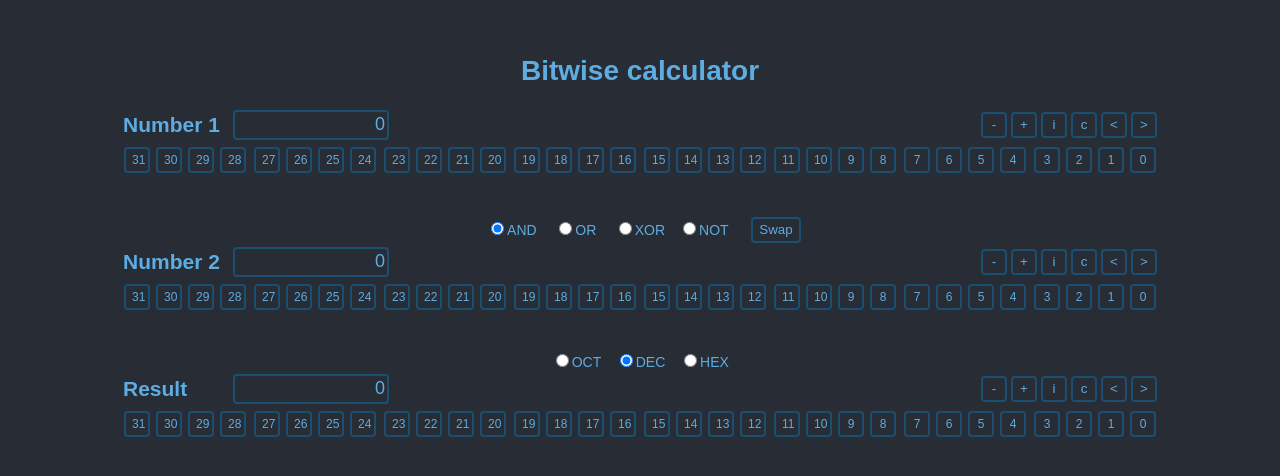
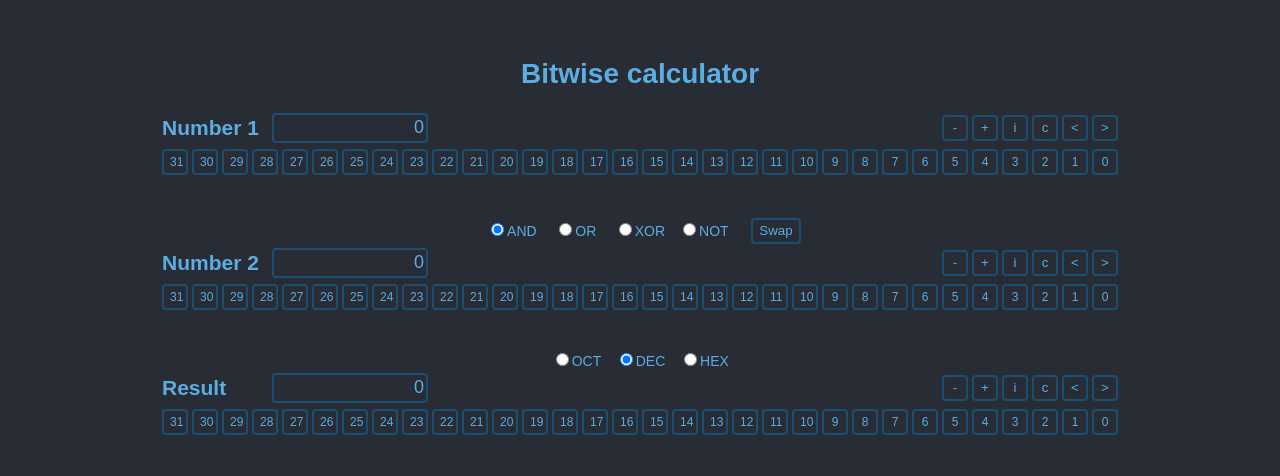
Before and after one commit to serhii-untilov/react-bitwise, a React (Create React App) app: page / in a window 1280 px wide. Shown: the part 162-638 px from the top of the page. Built offline with nearby package versions, Linux system fonts and the light colour scheme.

Commit message:
Fix warnings

```diff
--- a/src/App.js
+++ b/src/App.js
@@ -35,7 +35,7 @@ function App() {
 
    return (
      <div className="App">
-       <div className="row center"><h1><a href="https://github.com/sergey-untilov/react-bitwise" target="_blank">Bitwise calculator</a></h1></div>
+       <div className="row center"><h1><a href="https://github.com/sergey-untilov/react-bitwise" target="_blank" rel="noreferrer">Bitwise calculator</a></h1></div>
        <Number caption="Number 1" number={number1} notation={notation} onChange={onChangeNumber1} />
        <Operation operation={operation} onChange={onChangeOperation} swap={Swap}/>
        <Number caption="Number 2" number={number2} notation={notation} onChange={onChangeNumber2} />
--- a/src/components/Bits.js
+++ b/src/components/Bits.js
@@ -2,20 +2,24 @@ import { Bit } from "./Bit"
 
 function Bits(props) {
     const bits = []
+    let key = 0
     for (let n = 31; n >= 0; n--) {
         bits.push(
-            <td>
+            // <div>
                 <Bit
-                    key={n}
+                    key={key}
                     name={n}
                     number={props.number}
                     onChange={props.onChange}
                 />
-            </td>
+            // </div>
         )
+        key++
         if (n && n % 4 === 0) {
-            bits.push(<td key={n} className="bit-space"></td>)
+            bits.push(<div key={key} className="bit-space"></div>)
+            key++
         }
+
     }
     return bits
 }
--- a/src/components/Number.js
+++ b/src/components/Number.js
@@ -24,9 +24,9 @@ function Number(props) {
                 </div>
             </div>
             <div className="column">
-                <tr className="row">
+                <div className="row">
                     <Bits number={props.number} onChange={props.onChange}/>
-                </tr>
+                </div>
             </div>
         </div>
     )
```
